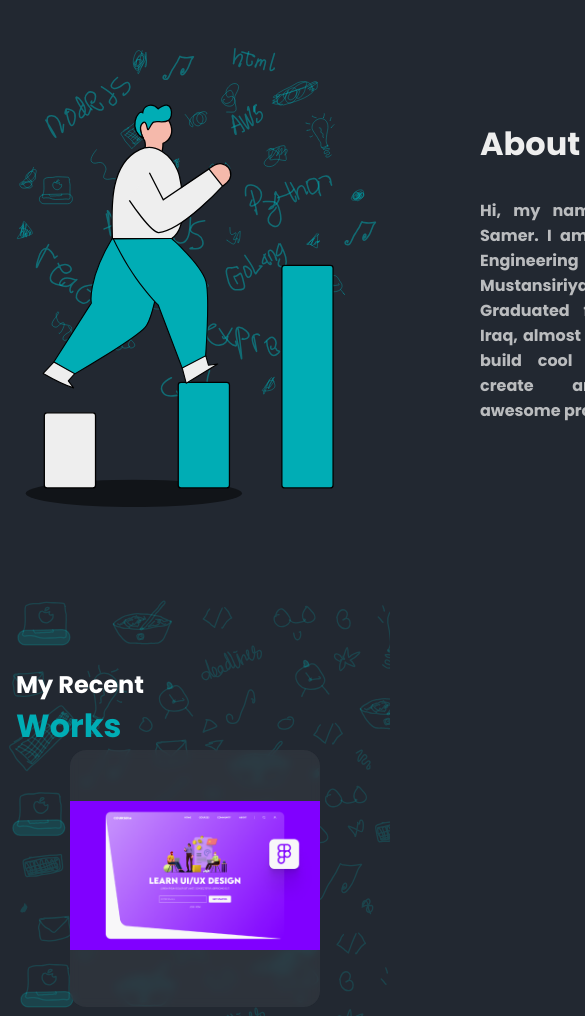
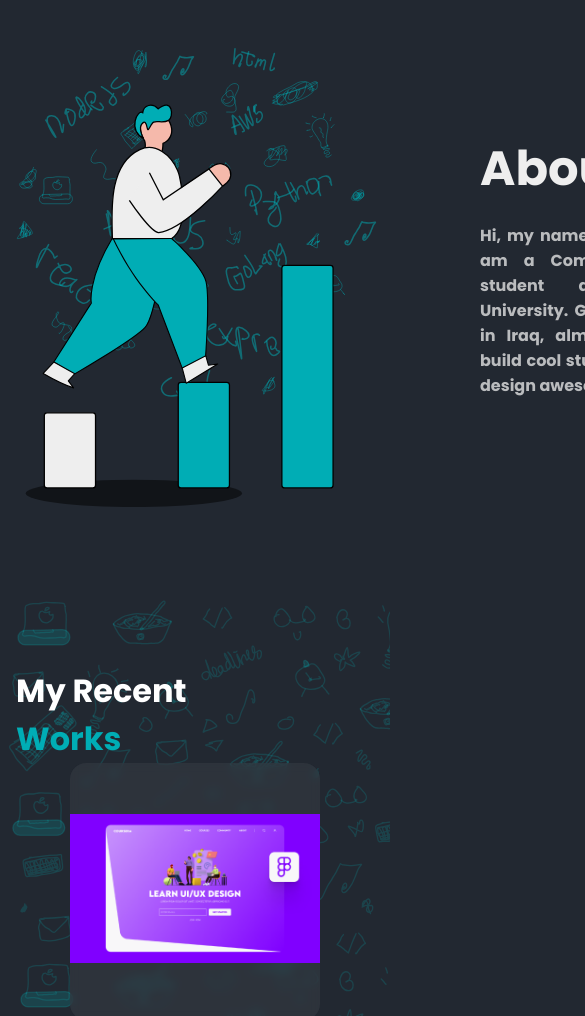
Before and after one commit to Ahmed4224/Ahmed-Web, a plain HTML site: page index.html in a window 390 px wide. Shown: the part 920-1936 px from the top of the page, 585 px wide, since content can reach past the window. Drawn offline with Linux system fonts and the light colour scheme.

Commit message:
Update styles.css (responsivness)

```diff
--- a/styles.css
+++ b/styles.css
@@ -237,7 +237,7 @@ hr {
     padding: 2rem;
     text-align: center;
 }
-@media (max-width:1023px) {
+@media (max-width: 1023px) {
     header {
       margin-left: 1rem;
       margin-right: 1rem;
@@ -250,13 +250,12 @@ hr {
     .heroImg {
       width: 400px;
     }
-    .name , .title {
+    .name,
+    .title {
       font-size: 2rem;
     }
     .arrow {
       display: none;
-        align-items: center;
-        gap: 2rem;
     }
     .aboutMe {
       flex-direction: column-reverse;
@@ -265,17 +264,18 @@ hr {
     }
     .textContainer {
       align-items: center;
-        margin:  0rem 5rem;
+      margin: 0rem 5rem;
       gap: 1rem;
     }
-    .aboutname , .aboutTitle {
+    .aboutName,
+    .aboutTitle {
       font-size: 2rem;
     }
     .light {
       width: 60px;
     }
     .aboutMeImg {
-        width:  400px ;
+      width: 400px;
     }
     .works {
       padding: 0;
```
Lines whose indentation alone changed are shown as unchanged.
